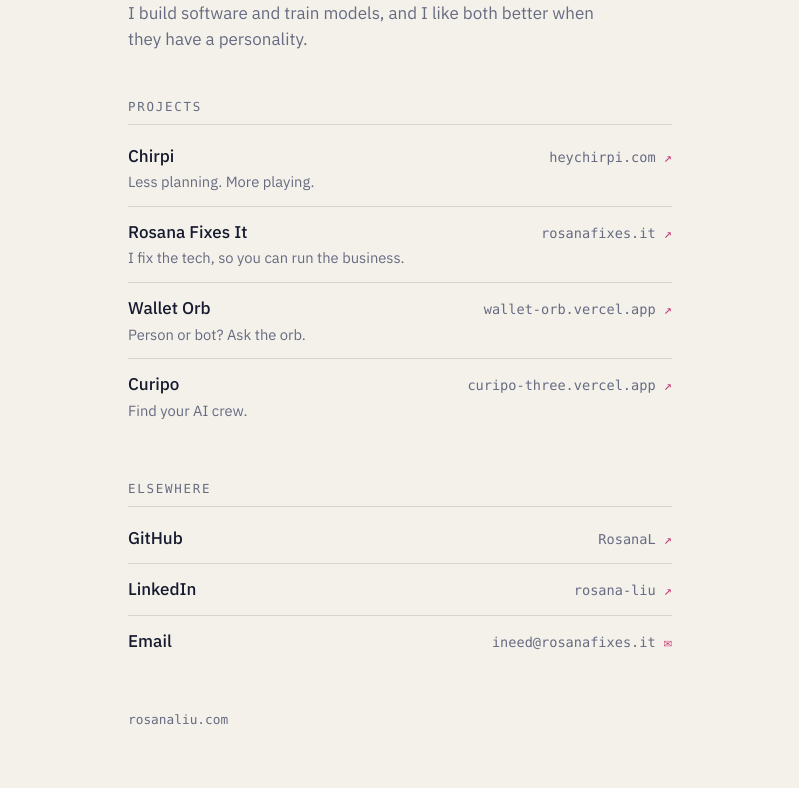
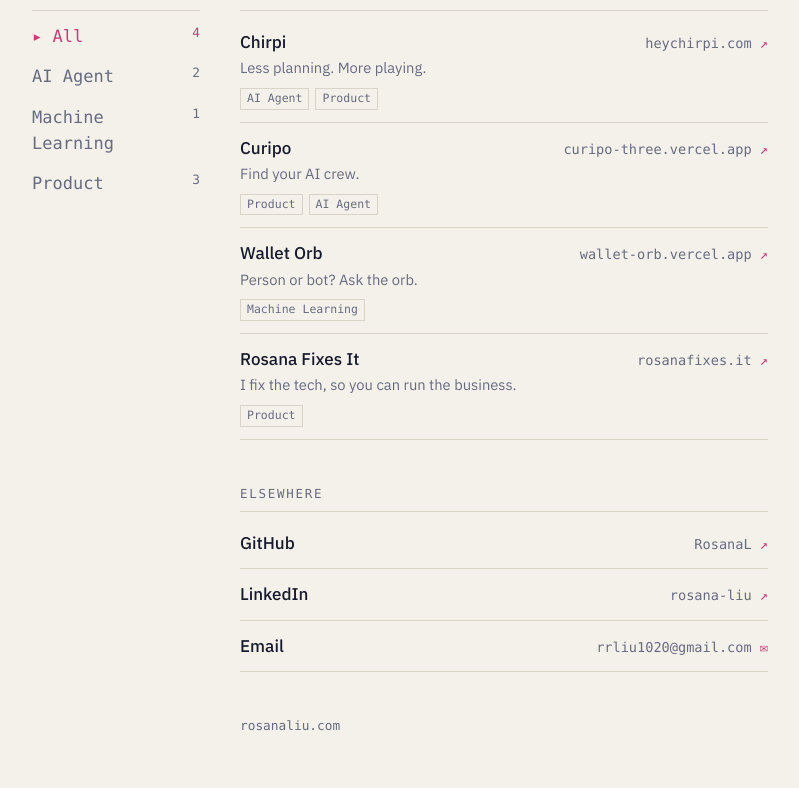
Before and after one commit to RosanaL/rosanaliu.com, a plain HTML site: page index.html in a window 1280 px wide. Shown: the part 265-1053 px from the top of the page, without its empty margins (240-1039 px from the left). Drawn offline with Linux system fonts and the light colour scheme; a web font is replaced by a local one.

Commit message:
Tag projects and add a filter to the links page
Projects are one list where each can carry several tags (AI Agent,
Machine Learning, Product), with a filter on the left. The avatar is
gone and the email row now points to Gmail.

Co-Authored-By: Claude Opus 5.5 <noreply@anthropic.com>

```diff
--- a/index.html
+++ b/index.html
@@ -9,7 +9,6 @@
   <meta property="og:url" content="https://rosanaliu.com/">
   <meta property="og:title" content="Rosana Liu">
   <meta property="og:description" content="Software, models, and a few cute things people want to keep.">
-  <meta property="og:image" content="https://rosanaliu.com/assets/avatar.png">
   <meta name="twitter:card" content="summary">
   <link rel="icon" type="image/png" href="assets/favicon.png">
   <link rel="preconnect" href="https://fonts.googleapis.com">
@@ -47,19 +46,31 @@
       padding-left: max(20px, env(safe-area-inset-left, 0px));
       padding-right: max(20px, env(safe-area-inset-right, 0px));
     }
-    main { max-width: 34rem; margin: 0 auto; display: grid; gap: 44px; }
+    main { max-width: 46rem; margin: 0 auto; display: grid; gap: 44px; }
     a { color: inherit; text-decoration: none; }
+    button { font: inherit; color: inherit; background: none; border: 0; padding: 0; cursor: pointer; text-align: left; }
     .px { font-family: "DotGothic16", ui-monospace, "SF Mono", Menlo, monospace; }
 
     header { display: grid; gap: 18px; }
-    .avatar {
-      width: 96px; height: 96px;
-      image-rendering: pixelated;
-      outline: 1px solid var(--rule);
-      outline-offset: 3px;
-    }
     h1 { font-size: 2.1rem; font-weight: 400; line-height: 1.1; letter-spacing: .01em; }
     .lede { color: var(--muted); max-width: 30rem; text-wrap: pretty; }
+
+    /* Filters on the left, the list on the right. */
+    .board { display: grid; grid-template-columns: 10.5rem minmax(0, 1fr); gap: 40px; align-items: start; }
+    .content { display: grid; gap: 44px; min-width: 0; }
+    .filters { position: sticky; top: 32px; display: grid; gap: 6px; }
+    .filters ul { gap: 2px; }
+    .filters li { border: 0; }
+    .filter {
+      width: 100%; display: flex; justify-content: space-between; gap: 12px;
+      padding: 6px 10px; margin: 0 -10px; width: calc(100% + 20px);
+      color: var(--muted); transition: background-color .15s, color .15s;
+    }
+    .filter:hover, .filter:focus-visible { background: var(--hover); color: var(--ink); outline: none; }
+    .filter:focus-visible { box-shadow: inset 0 0 0 2px var(--accent); }
+    .filter[aria-pressed="true"] { color: var(--accent); }
+    .filter[aria-pressed="true"] .label::before { content: "▸ "; }
+    .filter .count { font-size: .8rem; }
 
     section { display: grid; gap: 6px; }
     h2 {
@@ -68,7 +79,7 @@
       padding-bottom: 8px; border-bottom: 1px solid var(--rule);
     }
     ul { list-style: none; padding: 0; display: grid; }
-    li + li { border-top: 1px solid var(--rule); }
+    .list li { border-bottom: 1px solid var(--rule); }
     .link {
       display: grid; grid-template-columns: 1fr auto; gap: 2px 16px;
       align-items: baseline;
@@ -83,43 +94,103 @@
     .mail .where::after { content: " ✉"; }
     .note { grid-column: 1 / -1; color: var(--muted); font-size: .92rem; }
     .link:hover .name, .link:focus-visible .name { color: var(--accent); }
+    .tags { grid-column: 1 / -1; display: flex; flex-wrap: wrap; gap: 6px; margin-top: 6px; }
+    .tag {
+      font-size: .72rem; line-height: 1; color: var(--muted);
+      padding: 4px 6px; border: 1px solid var(--rule);
+    }
+    .tag.on { color: var(--accent); border-color: var(--accent); }
 
     footer { color: var(--muted); font-size: .8rem; }
+
+    @media (max-width: 720px) {
+      .board { grid-template-columns: minmax(0, 1fr); gap: 28px; }
+      .filters { position: static; }
+      .filters ul { display: flex; flex-wrap: wrap; gap: 8px; }
+      .filter { width: auto; margin: 0; padding: 5px 10px; border: 1px solid var(--rule); gap: 8px; }
+      .filter[aria-pressed="true"] { border-color: var(--accent); }
+      .filter[aria-pressed="true"] .label::before { content: none; }
+    }
     @media (max-width: 420px) {
       .link { grid-template-columns: 1fr; }
       .where { text-align: left; }
     }
-    @media (prefers-reduced-motion: reduce) { .link { transition: none; } }
+    @media (prefers-reduced-motion: reduce) { .link, .filter { transition: none; } }
   </style>
 </head>
 <body>
   <main>
     <header>
-      <img class="avatar" src="assets/avatar.png" width="160" height="160" alt="Pixel portrait of Rosana">
       <h1 class="px">Rosana Liu</h1>
       <p class="lede">I build software and train models, and I like both better when they have a personality.</p>
     </header>
 
+    <div class="board">
+      <nav class="filters" aria-labelledby="h-filter">
+        <h2 id="h-filter" class="px">Filter</h2>
+        <ul>
+          <li><button class="filter px" type="button" data-filter="all" aria-pressed="true"><span class="label">All</span><span class="count"></span></button></li>
+          <li><button class="filter px" type="button" data-filter="agent" aria-pressed="false"><span class="label">AI Agent</span><span class="count"></span></button></li>
+          <li><button class="filter px" type="button" data-filter="ml" aria-pressed="false"><span class="label">Machine Learning</span><span class="count"></span></button></li>
+          <li><button class="filter px" type="button" data-filter="product" aria-pressed="false"><span class="label">Product</span><span class="count"></span></button></li>
+        </ul>
+      </nav>
+
+      <div class="content">
         <section aria-labelledby="h-projects">
           <h2 id="h-projects" class="px">Projects</h2>
-      <ul>
-        <li><a class="link" href="https://www.heychirpi.com" target="_blank" rel="noopener"><span class="name">Chirpi</span><span class="where px">heychirpi.com</span><span class="note">Less planning. More playing.</span></a></li>
-        <li><a class="link" href="https://rosanafixes.it" target="_blank" rel="noopener"><span class="name">Rosana Fixes It</span><span class="where px">rosanafixes.it</span><span class="note">I fix the tech, so you can run the business.</span></a></li>
-        <li><a class="link" href="https://wallet-orb.vercel.app" target="_blank" rel="noopener"><span class="name">Wallet Orb</span><span class="where px">wallet-orb.vercel.app</span><span class="note">Person or bot? Ask the orb.</span></a></li>
-        <li><a class="link" href="https://curipo-three.vercel.app" target="_blank" rel="noopener"><span class="name">Curipo</span><span class="where px">curipo-three.vercel.app</span><span class="note">Find your AI crew.</span></a></li>
+          <ul class="list" id="projects">
+            <li data-tags="agent product"><a class="link" href="https://www.heychirpi.com" target="_blank" rel="noopener"><span class="name">Chirpi</span><span class="where px">heychirpi.com</span><span class="note">Less planning. More playing.</span><span class="tags"></span></a></li>
+            <li data-tags="product agent"><a class="link" href="https://curipo-three.vercel.app" target="_blank" rel="noopener"><span class="name">Curipo</span><span class="where px">curipo-three.vercel.app</span><span class="note">Find your AI crew.</span><span class="tags"></span></a></li>
+            <li data-tags="ml"><a class="link" href="https://wallet-orb.vercel.app" target="_blank" rel="noopener"><span class="name">Wallet Orb</span><span class="where px">wallet-orb.vercel.app</span><span class="note">Person or bot? Ask the orb.</span><span class="tags"></span></a></li>
+            <li data-tags="product"><a class="link" href="https://rosanafixes.it" target="_blank" rel="noopener"><span class="name">Rosana Fixes It</span><span class="where px">rosanafixes.it</span><span class="note">I fix the tech, so you can run the business.</span><span class="tags"></span></a></li>
           </ul>
         </section>
 
         <section aria-labelledby="h-elsewhere">
           <h2 id="h-elsewhere" class="px">Elsewhere</h2>
-      <ul>
+          <ul class="list">
             <li><a class="link" href="https://github.com/RosanaL" target="_blank" rel="noopener"><span class="name">GitHub</span><span class="where px">RosanaL</span></a></li>
             <li><a class="link" href="https://www.linkedin.com/in/rosana-liu-2a8050228/" target="_blank" rel="noopener"><span class="name">LinkedIn</span><span class="where px">rosana-liu</span></a></li>
-        <li><a class="link mail" href="mailto:ineed@rosanafixes.it"><span class="name">Email</span><span class="where px">ineed@rosanafixes.it</span></a></li>
+            <li><a class="link mail" href="mailto:rrliu1020@gmail.com"><span class="name">Email</span><span class="where px">rrliu1020@gmail.com</span></a></li>
           </ul>
         </section>
 
         <footer class="px">rosanaliu.com</footer>
+      </div>
+    </div>
   </main>
+
+  <script>
+    /* Each project carries its tags in data-tags; the left column filters by one tag at a time. */
+    (() => {
+      const LABEL = { agent: "AI Agent", ml: "Machine Learning", product: "Product" };
+      const items = [...document.querySelectorAll("#projects > li")];
+      const buttons = [...document.querySelectorAll(".filter")];
+      const tagsOf = (li) => li.dataset.tags.split(/\s+/).filter(Boolean);
+
+      items.forEach((li) => {
+        li.querySelector(".tags").append(...tagsOf(li).map((t) => {
+          const s = document.createElement("span");
+          s.className = "tag px"; s.dataset.tag = t; s.textContent = LABEL[t] || t;
+          return s;
+        }));
+      });
+      buttons.forEach((b) => {
+        const f = b.dataset.filter;
+        b.querySelector(".count").textContent = f === "all" ? items.length : items.filter((li) => tagsOf(li).includes(f)).length;
+      });
+
+      const apply = (f) => {
+        if (f !== "all" && !LABEL[f]) f = "all";
+        buttons.forEach((b) => b.setAttribute("aria-pressed", String(b.dataset.filter === f)));
+        items.forEach((li) => { li.hidden = f !== "all" && !tagsOf(li).includes(f); });
+        document.querySelectorAll(".tag").forEach((t) => t.classList.toggle("on", t.dataset.tag === f));
+        try { history.replaceState(null, "", f === "all" ? location.pathname : "#" + f); } catch (e) { /* fine */ }
+      };
+      buttons.forEach((b) => b.addEventListener("click", () => apply(b.dataset.filter)));
+      apply(location.hash.slice(1) || "all");
+    })();
+  </script>
 </body>
 </html>
```
Also changed, not shown: assets/avatar.png (deleted). Lines whose indentation alone changed are shown as unchanged.
